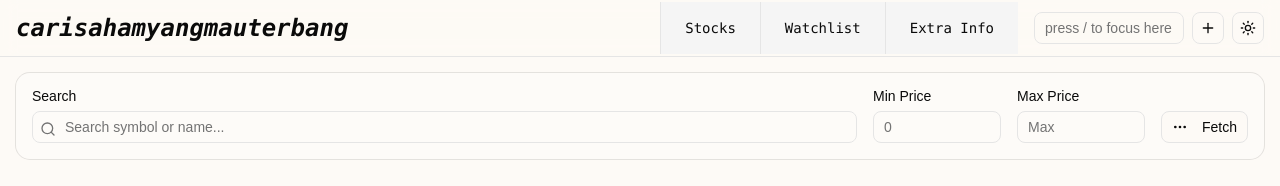
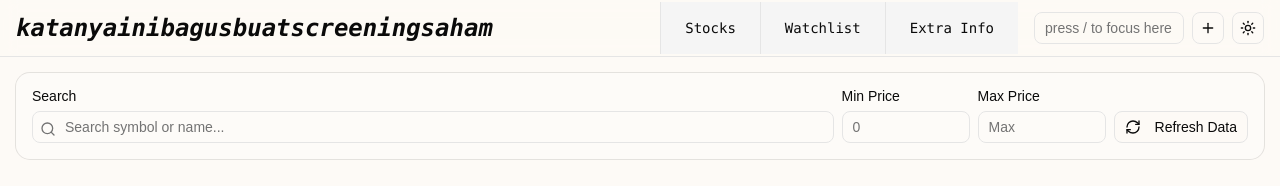
Before and after one commit to milyas26/quant-bdm, a React (Vite) app: page /stock in a window 1280 px wide. Shown: the top 186 px of the page. Built offline with nearby package versions, Linux system fonts and the light colour scheme; no server answers.

Commit message:
feat: add refresh all tickers endpoint and update UI

```diff
--- a/index.html
+++ b/index.html
@@ -4,7 +4,7 @@
     <meta charset="UTF-8" />
     <link rel="icon" type="image/svg+xml" href="/vite.svg" />
     <meta name="viewport" content="width=device-width, initial-scale=1.0" />
-    <title>carisahamyangmauterbang</title>
+    <title>katanyainibagusbuatscreeningsaham</title>
   </head>
   <body>
     <div id="root"></div>
--- a/src/components/daily-broker-summary-grid.tsx
+++ b/src/components/daily-broker-summary-grid.tsx
@@ -45,29 +45,38 @@ export function DailyBrokerSummaryGrid({
   const emptyEndCells = lastDay ? (lastDay.date.getDay() === 0 ? 6 : lastDay.date.getDay() - 1) : 0 // Adjust for Monday start
 
   return (
-    <div className="space-y-2">
+    <div className="space-y-0">
       <div className="grid grid-cols-5 border-b border-border">
         {weekDays.map((day) => (
-          <div key={day} className="py-2 text-center text-sm font-medium text-muted-foreground border-r border-border last:border-r-0">
+          <div
+            key={day}
+            className="border-r border-border py-2 text-center text-sm font-medium text-muted-foreground last:border-r-0"
+          >
             {day}
           </div>
         ))}
       </div>
-      <div className="grid grid-cols-5 border-l border-t border-border" style={{ direction: "rtl" }}>
+      <div
+        className="grid grid-cols-5 border-t border-l border-border"
+        style={{ direction: "rtl" }}
+      >
         {Array.from({ length: emptyStartCells }).map((_, i) => (
-          <div key={`empty-start-${i}`} className="h-32 min-h-32 border-b border-l border-border bg-muted/20" />
+          <div
+            key={`empty-start-${i}`}
+            className="h-32 min-h-32 border-b border-l border-border bg-muted/20"
+          />
         ))}
         {sortedDays.map((day, index) => {
           return (
             <div
               key={index}
               className={cn(
-                "relative h-32 min-h-32 cursor-pointer py-2 px-4 transition-all duration-200 border-b border-l border-border text-left",
+                "relative h-32 min-h-32 cursor-pointer border-b border-l border-border px-4 py-2 text-left transition-all duration-200",
                 "bg-card hover:bg-accent/50",
                 day.isToday && "bg-accent/20",
                 selectedDateData &&
                   selectedDateData === day.data &&
-                  "ring-2 ring-inset ring-slate-500 dark:ring-slate-400 z-10"
+                  "z-10 ring-2 ring-slate-500 ring-inset dark:ring-slate-400"
               )}
               style={{ direction: "ltr" }}
               onClick={() => {
@@ -77,7 +86,7 @@ export function DailyBrokerSummaryGrid({
               {/* Bandar Status Indicator */}
               <div
                 className={cn(
-                  "absolute right-0 bottom-0 left-0 h-1.5 rounded-b-md",
+                  "absolute right-0.5 bottom-0.5 left-0.5 h-1.5",
                   getBandarBgColor(day.bandarStatus)
                 )}
               />
@@ -173,7 +182,10 @@ export function DailyBrokerSummaryGrid({
           )
         })}
         {Array.from({ length: emptyEndCells }).map((_, i) => (
-          <div key={`empty-end-${i}`} className="h-32 min-h-32 border-b border-l border-border bg-muted/20" />
+          <div
+            key={`empty-end-${i}`}
+            className="h-32 min-h-32 border-b border-l border-border bg-muted/20"
+          />
         ))}
       </div>
     </div>
--- a/src/components/layout.tsx
+++ b/src/components/layout.tsx
@@ -57,7 +57,7 @@ export default function Layout() {
         <div className="container mx-auto flex h-14 items-center justify-between px-4">
           <Link to="/" className="flex items-center space-x-2">
             <span className="font-mono text-2xl font-bold italic sm:inline-block">
-              carisahamyangmauterbang
+              katanyainibagusbuatscreeningsaham
             </span>
           </Link>
           <div className="flex items-center gap-4">
--- a/src/lib/apis/ticker/ticker-api.ts
+++ b/src/lib/apis/ticker/ticker-api.ts
@@ -38,3 +38,8 @@ export const addTicker = async (symbol: string) => {
     throw error
   }
 }
+
+export const refreshAllTickers = async () => {
+  const { data } = await api.post("/refresh-tickers")
+  return data
+}
--- a/src/pages/stocks.tsx
+++ b/src/pages/stocks.tsx
@@ -5,8 +5,7 @@ import {
   getTickers,
   deleteTicker,
   toggleTickerInWatchlist,
-  fetchAllTickerInfo,
-  fetchAllBrokerSummary,
+  refreshAllTickers,
 } from "@/lib/api"
 import { Input } from "@/components/ui/input"
 import { Button } from "@/components/ui/button"
@@ -195,28 +194,14 @@ export default function StocksPage() {
     },
   })
 
-  const { mutate: handleFetchAllInfo, isPending: isFetchingAll } = useMutation({
-    mutationFn: fetchAllTickerInfo,
+  const { mutate: handleRefreshAllTickers, isPending: isRefreshing } =
+    useMutation({
+      mutationFn: refreshAllTickers,
       onSuccess: () => {
-      toast.success("Fetching all tickers info in background started.")
+        toast.success("Refreshing all tickers data in background started.")
       },
       onError: (error) => {
-      toast.error(`Failed to start fetching: ${(error as Error).message}`)
-    },
-  })
-
-  const {
-    mutate: handleFetchAllBrokerSummary,
-    isPending: isFetchingAllBrokerSummary,
-  } = useMutation({
-    mutationFn: fetchAllBrokerSummary,
-    onSuccess: () => {
-      toast.success("Fetching all broker summary in background started.")
-    },
-    onError: (error) => {
-      toast.error(
-        `Failed to start fetching broker summary: ${(error as Error).message}`
-      )
+        toast.error(`Failed to start refreshing: ${(error as Error).message}`)
       },
     })
 
@@ -275,7 +260,7 @@ export default function StocksPage() {
 
       <Card className="bg-card/20">
         <CardContent className="space-y-4">
-          <div className="flex flex-col flex-wrap gap-4 md:flex-row md:items-end">
+          <div className="flex flex-col flex-wrap gap-2 md:flex-row md:items-end">
             <div className="w-full min-w-[200px] space-y-2 md:w-auto md:flex-1">
               <Label htmlFor="search">Search</Label>
               <div className="relative">
@@ -326,43 +311,16 @@ export default function StocksPage() {
               </Button>
             )}
 
-            <DropdownMenu>
-              <DropdownMenuTrigger asChild>
-                <Button variant="outline">
-                  <MoreHorizontal className="mr-2 h-4 w-4" />
-                  Fetch
-                </Button>
-              </DropdownMenuTrigger>
-              <DropdownMenuContent align="end">
-                <DropdownMenuLabel>Data Operations</DropdownMenuLabel>
-                <DropdownMenuItem
-                  onClick={() => handleFetchAllInfo()}
-                  disabled={isFetchingAll}
+            <Button
+              variant="outline"
+              onClick={() => handleRefreshAllTickers()}
+              disabled={isRefreshing}
             >
               <RefreshCw
-                    className={cn(
-                      "mr-2 h-4 w-4",
-                      isFetchingAll && "animate-spin"
-                    )}
+                className={cn("mr-2 h-4 w-4", isRefreshing && "animate-spin")}
               />
-                  {isFetchingAll ? "Fetching Info..." : "Stock Info"}
-                </DropdownMenuItem>
-                <DropdownMenuItem
-                  onClick={() => handleFetchAllBrokerSummary()}
-                  disabled={isFetchingAllBrokerSummary}
-                >
-                  <RefreshCw
-                    className={cn(
-                      "mr-2 h-4 w-4",
-                      isFetchingAllBrokerSummary && "animate-spin"
-                    )}
-                  />
-                  {isFetchingAllBrokerSummary
-                    ? "Fetching Brokers..."
-                    : "Broker Summary"}
-                </DropdownMenuItem>
-              </DropdownMenuContent>
-            </DropdownMenu>
+              {isRefreshing ? "Refreshing..." : "Refresh Data"}
+            </Button>
           </div>
         </CardContent>
       </Card>
```
Lines whose indentation alone changed are shown as unchanged.
